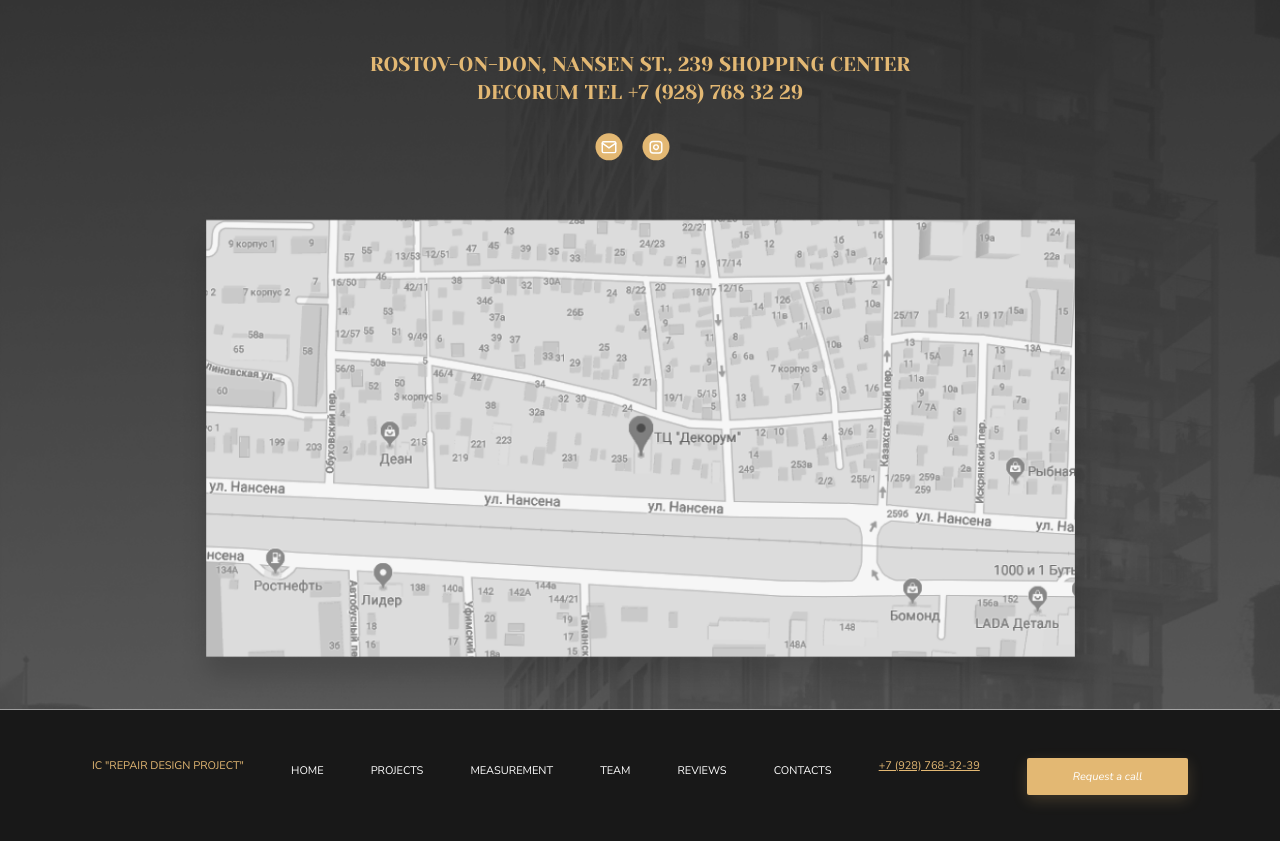
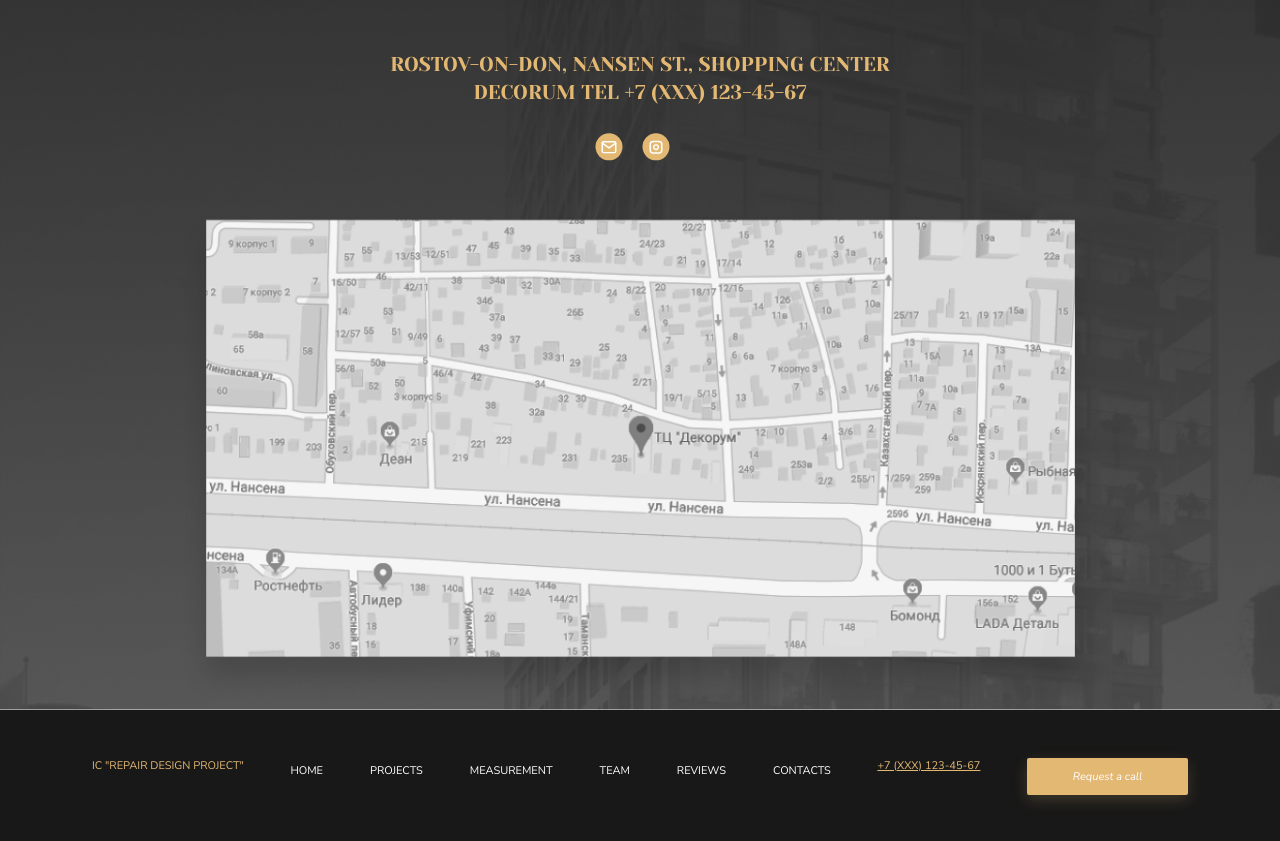
Before and after one commit to Targonkp/Design-project, a website: page src/index.html in a window 1280 px wide. Shown: the part 6819-7660 px from the top of the page. Drawn offline with Linux system fonts and the light colour scheme.

Commit message:
Some changes

```diff
--- a/src/index.html
+++ b/src/index.html
@@ -387,8 +387,8 @@
     <section class="section-9">
         <div class="wrap">
             <div class="contacts-content contacts-content__desktop">
-            <span class="contacts-content__text">Rostov-on-Don, Nansen St., 239
-                Shopping Center Decorum Tel +7 (928) 768 32 29</span>
+            <span class="contacts-content__text">Rostov-on-Don, Nansen St.,
+                Shopping Center Decorum Tel +7 (XXX) 123-45-67</span>
                 <div class="contacts-content__social">
                     <a href="" class="contacts-content__icon-link"><img src="images/email.svg" alt="" class="contacts-content__icon"></a>
                     <a href="" class="contacts-content__icon-link"><img src="images/instagram.svg" alt="" class="contacts-content__icon"></a>
@@ -403,8 +403,8 @@
 <footer>
     <div class="wrap">
         <div class="contacts-content contacts-content__mobile">
-            <span class="contacts-content__text">Rostov-on-Don, Nansen St., 239
-                Shopping Center Decorum Tel +7 (928) 768 32 29</span>
+            <span class="contacts-content__text">Rostov-on-Don, Nansen St.,
+                Shopping Center Decorum Tel +7 (XXX) 123-45-67</span>
             <div class="contacts-content__social">
                 <a href="" class="contacts-content__icon-link"><img src="images/email.svg" alt="" class="contacts-content__icon"></a>
                 <a href="" class="contacts-content__icon-link"><img src="images/instagram.svg" alt="" class="contacts-content__icon"></a>
@@ -420,7 +420,7 @@
              <li class="footer-wrap__element"><a href="" class="footer-wrap__link">REVIEWS</a></li>
              <li class="footer-wrap__element"><a href="" class="footer-wrap__link">CONTACTS</a></li>
          </ul>
-         <a href="tel:+7 (928) 768-32-39" class="footer-wrap__phone">+7 (928) 768-32-39</a>
+         <a href="tel:+7 (XXX) 123-45-67" class="footer-wrap__phone">+7 (XXX) 123-45-67</a>
          <button href="" class="footer-wrap__btn">Request a call</button>
      </div>
     </div>
```
